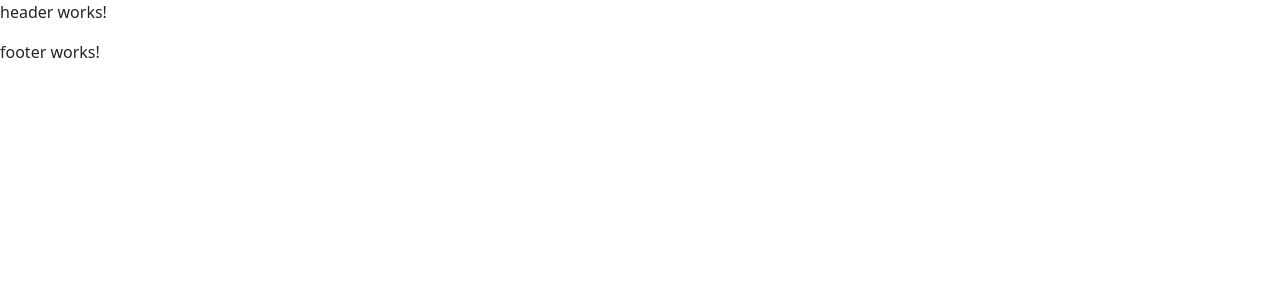
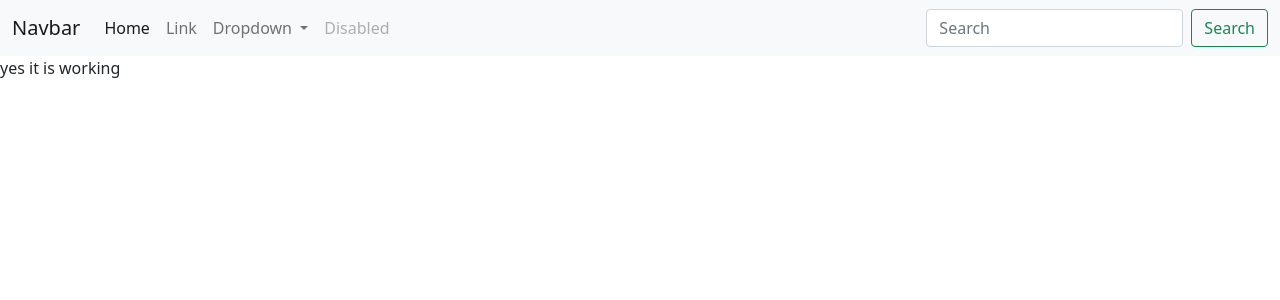
Before and after one commit to amennajam009/my-angular-app, an Angular app: page / in a window 1280 px wide. Shown: the top 300 px of the page. Built offline with nearby package versions, Linux system fonts and the light colour scheme.

Commit message:
add up these

```diff
--- a/src/app/Mainportal/Footer/footer/footer.component.html
+++ b/src/app/Mainportal/Footer/footer/footer.component.html
@@ -1 +1 @@
-<p>footer works!</p>
+<p>yes it is working</p>
--- a/src/app/Mainportal/Header/header/header.component.html
+++ b/src/app/Mainportal/Header/header/header.component.html
@@ -1 +1,46 @@
-<p>header works!</p>
+<html lang="en">
+<head>
+    <meta charset="UTF-8">
+    <meta http-equiv="X-UA-Compatible" content="IE=edge">
+    <meta name="viewport" content="width=device-width, initial-scale=1.0">
+    <title>Document</title>
+</head>
+<body>
+    <nav class="navbar navbar-expand-lg navbar-light bg-light">
+        <div class="container-fluid">
+          <a class="navbar-brand" href="#">Navbar</a>
+          <button class="navbar-toggler" type="button" data-bs-toggle="collapse" data-bs-target="#navbarSupportedContent" aria-controls="navbarSupportedContent" aria-expanded="false" aria-label="Toggle navigation">
+            <span class="navbar-toggler-icon"></span>
+          </button>
+          <div class="collapse navbar-collapse" id="navbarSupportedContent">
+            <ul class="navbar-nav me-auto mb-2 mb-lg-0">
+              <li class="nav-item">
+                <a class="nav-link active" aria-current="page" routerlink="./home" >Home</a>
+              </li>
+              <li class="nav-item">
+                <a class="nav-link" href="#">Link</a>
+              </li>
+              <li class="nav-item dropdown">
+                <a class="nav-link dropdown-toggle" href="#" id="navbarDropdown" role="button" data-bs-toggle="dropdown" aria-expanded="false">
+                  Dropdown
+                </a>
+                <ul class="dropdown-menu" aria-labelledby="navbarDropdown">
+                  <li><a class="dropdown-item" href="#">Action</a></li>
+                  <li><a class="dropdown-item" href="#">Another action</a></li>
+                  <li><hr class="dropdown-divider"></li>
+                  <li><a class="dropdown-item" href="#">Something else here</a></li>
+                </ul>
+              </li>
+              <li class="nav-item">
+                <a class="nav-link disabled" href="#" tabindex="-1" aria-disabled="true">Disabled</a>
+              </li>
+            </ul>
+            <form class="d-flex">
+              <input class="form-control me-2" type="search" placeholder="Search" aria-label="Search">
+              <button class="btn btn-outline-success" type="submit">Search</button>
+            </form>
+          </div>
+        </div>
+      </nav>
+</body>
+</html>
--- a/src/app/app-routing.module.ts
+++ b/src/app/app-routing.module.ts
@@ -1,7 +1,11 @@
-import { NgModule } from '@angular/core';
+import { NgModule, Component } from '@angular/core';
 import { RouterModule, Routes } from '@angular/router';
+import { HomeComponent } from './Mainportal/Home/home/home.component';
 
-const routes: Routes = [];
+const routes: Routes = [
+  {path:'' , component:HomeComponent},
+  {path:'home', component:HomeComponent}
+];
 
 @NgModule({
   imports: [RouterModule.forRoot(routes)],
```
